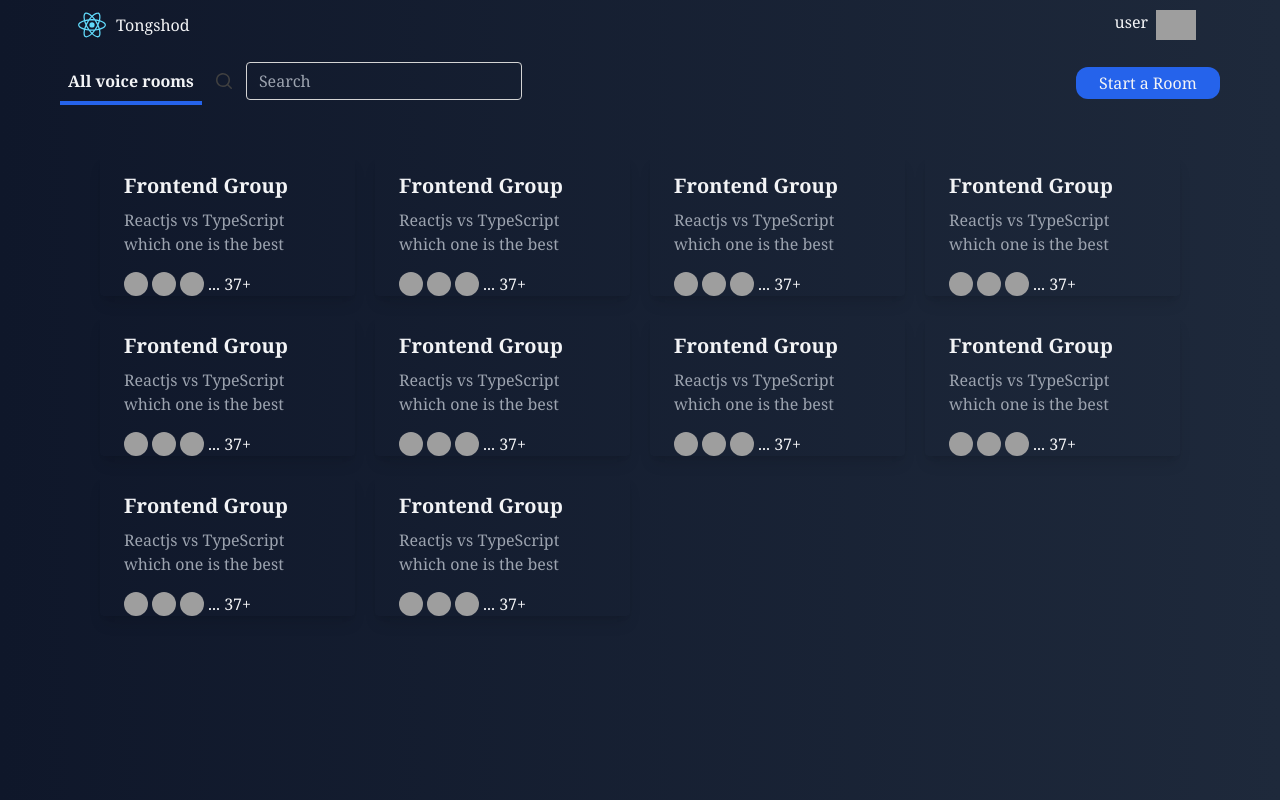
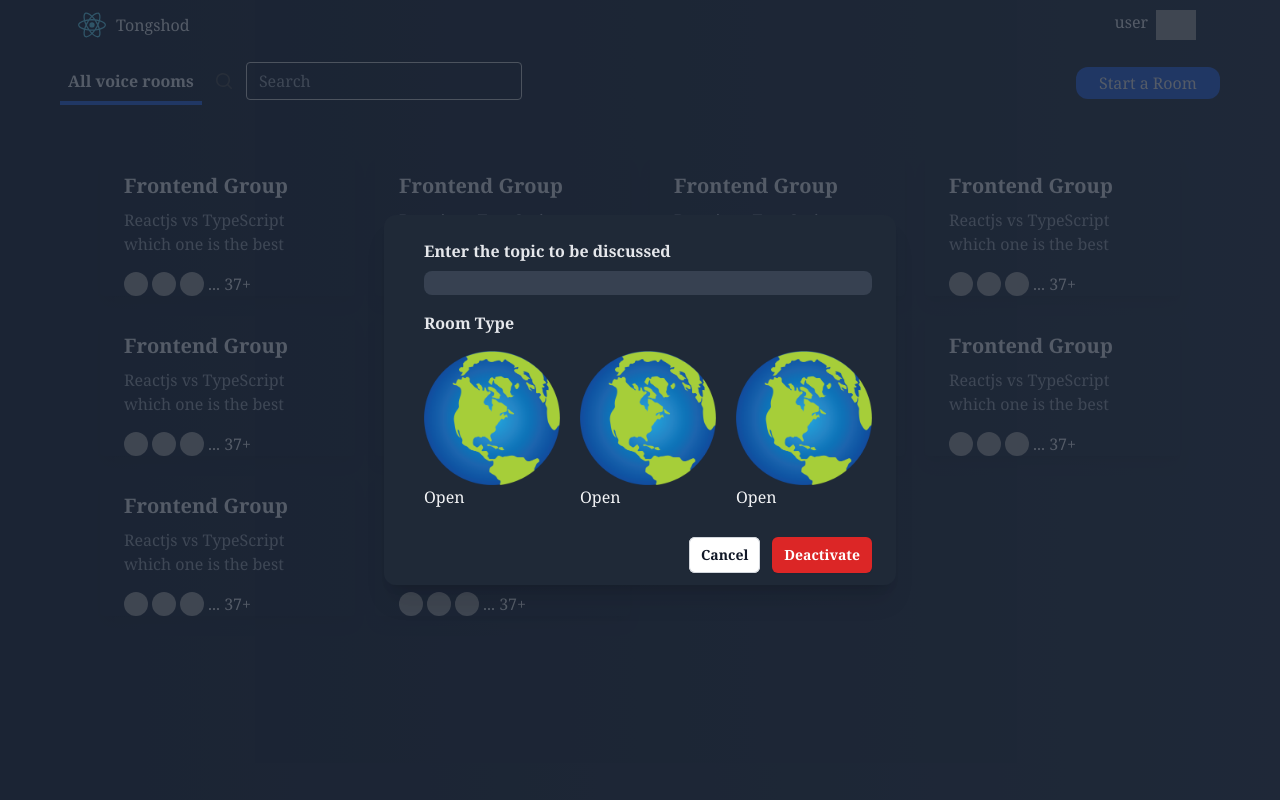
Before and after one commit to SaqifHaque/Tongshod-Chat-App-MERN, a React (Create React App) app in the folder frontend/: page /rooms in a window 1280 px wide. Built offline with nearby package versions, Linux system fonts and the light colour scheme; no server answers; grey boxes are pictures that could not be loaded.

Commit message:
Working on Modal Ui and icon

```diff
--- /dev/null
+++ b/frontend/src/components/RoomModal.jsx
@@ -0,0 +1,50 @@
+import React, { useState } from 'react'
+import globe from "../assets/Globe.png";
+
+const RoomModal = () => {
+
+  return (
+    <div class="relative z-10" aria-labelledby="modal-title" role="dialog" aria-modal="true">
+    <div class="fixed inset-0 bg-gray-800 bg-opacity-75 transition-opacity"></div>
+    <div class="fixed inset-0 z-10 overflow-y-auto">
+      <div class="flex min-h-full items-end justify-center p-4 text-center sm:items-center sm:p-0">
+        <div class="relative transform overflow-hidden rounded-xl text-left shadow-xl transition-all sm:my-8 sm:w-full sm:max-w-lg">
+          <div class="bg-gray-800 px-4 pb-4 pt-5 sm:p-6 sm:pb-4">
+            <div class="sm:flex sm:items-start">
+              <div class="mt-3 text-center sm:ml-4 sm:mt-0 sm:text-left">
+                <h3 class="text-base font-semibold leading-6 text-gray-200" id="modal-title">Enter the topic to be discussed</h3>
+                <div class="mt-2">
+                  <input class="rounded-lg w-full bg-gray-700"/>
+                </div>
+                <div class="mt-4">
+                  <h3 class="text-base font-semibold leading-6 text-gray-200" id="modal-title">Room Type</h3>
+                </div>
+                  <div class="flex flex-row space-x-5 mt-4">
+                    <div>
+                      <img src={globe} alt=""/>
+                      <span>Open</span>
+                    </div>
+                    <div>
+                      <img src={globe} alt=""/>
+                      <span>Open</span>
+                    </div>
+                    <div>
+                      <img src={globe} alt=""/>
+                      <span>Open</span>
+                    </div>
+                </div>
+              </div>
+            </div>
+          </div>
+          <div class="bg-gray-800 px-4 py-3 sm:flex sm:flex-row-reverse sm:px-6">
+            <button type="button" class="inline-flex w-full justify-center rounded-md bg-red-600 px-3 py-2 text-sm font-semibold text-white shadow-sm hover:bg-red-500 sm:ml-3 sm:w-auto">Deactivate</button>
+            <button type="button" class="mt-3 inline-flex w-full justify-center rounded-md bg-white px-3 py-2 text-sm font-semibold text-gray-900 shadow-sm ring-1 ring-inset ring-gray-300 hover:bg-gray-50 sm:mt-0 sm:w-auto">Cancel</button>
+          </div>
+        </div>
+      </div>
+    </div>
+  </div>
+  )
+}
+
+export default RoomModal;
--- a/frontend/src/pages/rooms/Rooms.jsx
+++ b/frontend/src/pages/rooms/Rooms.jsx
@@ -1,11 +1,18 @@
-import React from 'react'
+import React, { useState } from 'react'
 import RoomCard from '../../components/RoomCard'
+import RoomModal from '../../components/RoomModal'
 import Navigation from '../../components/shared/Navigation'
 import SearchBox from '../../components/UIControls/SearchBox'
 
 const Rooms = () => {
+    const [showModal, setShowModal] = useState(false);
+    const openModal = () => {
+        setShowModal(true);
+    }
+
   return (
     <>
+    <RoomModal/>
     <div class="container px-5">
         <Navigation/>
             <div className="flex items-center justify-between">
@@ -14,7 +21,7 @@ const Rooms = () => {
                     <SearchBox/>
                 </div>
                 <div className="right">
-                        <button className="bg-blue-600 rounded-xl w-36 p-1">Start a Room</button>
+                        <button  onClick={openModal} className="bg-blue-600 rounded-xl w-36 p-1">Start a Room</button>
                 </div>
             </div>
             <div className="p-10 grid grid-cols-1 sm:grid-cols-2 md:grid-cols-4 lg:grid-cols-4 xl:grid-cols-4 gap-5">
```
Also changed, not shown: frontend/src/assets/Globe.png (added).
